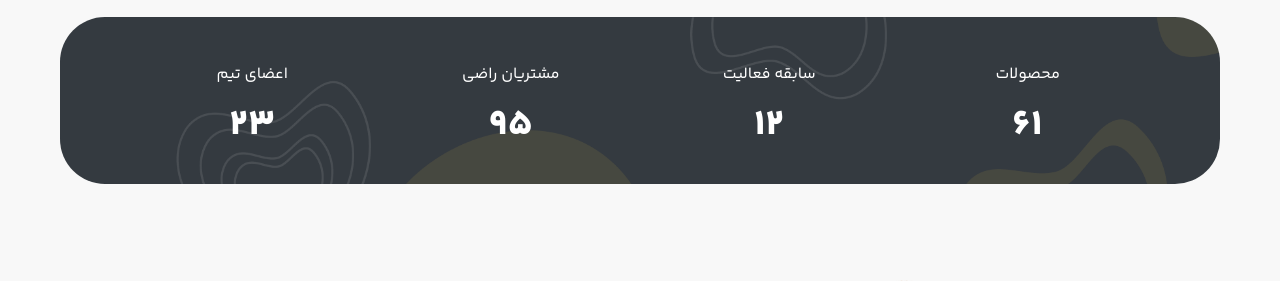
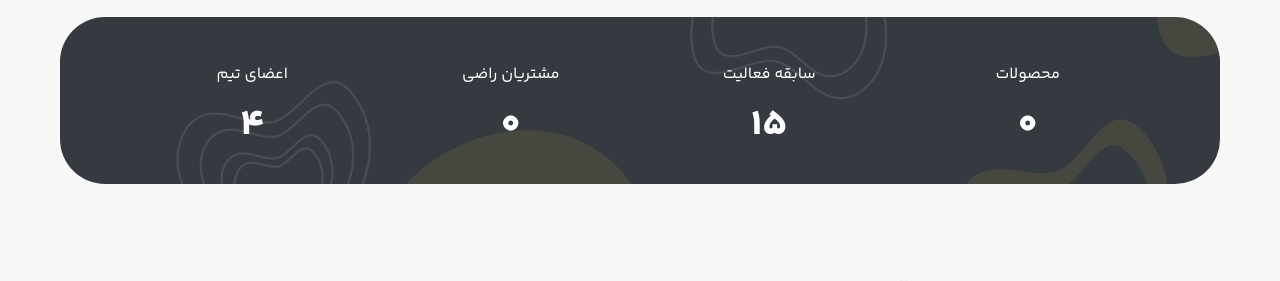
Before and after one commit to alireza-soroush/shop, a Django app: page /About-Us in a window 1280 px wide. Shown: the part 947-1228 px from the top of the page. Run offline with Django 4.2, Linux system fonts and the light colour scheme; data that the repository does not hold is empty; some libraries are stand-ins or nearby versions.

Commit message:
about page automated

```diff
--- a/src/core/views.py
+++ b/src/core/views.py
@@ -1,8 +1,8 @@
 from django.shortcuts import render
 from products.models import Product,ProductComment,ProductMainCategory
 from blogs.models import Blog
-
-
+from products.models import Product
+from datetime import datetime
 
 def homepage(request):
     products = Product.objects.order_by('-date')[:8]
@@ -17,7 +17,10 @@ def gallery_page(request):
     return render(request,'gallery.html',{})
 
 def about_page(request):
-    return render(request,'about-us.html',{})
+    products = Product.objects.count()
+    experience = datetime.now().year - 2008
+    customers = sum([product.sales for product in Product.objects.all()])
+    return render(request,'about-us.html',{'products':products,'experience':experience,'customers':customers})
 
 def contact_page(request):
     return render(request,'contact-us.html',{})
--- a/src/templates/about-us.html
+++ b/src/templates/about-us.html
@@ -104,7 +104,7 @@
                     <div class="col">
                         <div class="counter">
                             <p class="count-text ">محصولات</p>
-                         <h2 class="timer count-title count-number" data-to="61" data-speed="1500"></h2>
+                         <h2 class="timer count-title count-number" data-to="{{products}}" data-speed="1500"></h2>
                         </div>
                     </div>
                 </div>
@@ -113,7 +113,7 @@
                     <div class="col">
                         <div class="counter">
                             <p class="count-text ">سابقه فعالیت</p>
-                         <h2 class="timer count-title count-number" data-to="12" data-speed="1500"></h2>
+                         <h2 class="timer count-title count-number" data-to="{{experience}}" data-speed="1500"></h2>
                         </div>
                     </div>
 
@@ -124,7 +124,7 @@
                         <div class="counter">
                             <p class="count-text ">مشتریان راضی</p>
                             <span></span>
-                         <h2 class="timer count-title count-number" data-to="95" data-speed="1500"></h2>
+                         <h2 class="timer count-title count-number" data-to="{{customers}}" data-speed="1500"></h2>
                         </div>
                     </div>
                 </div>
@@ -134,7 +134,7 @@
                         <div class="counter">
                             <p class="count-text ">اعضای تیم</p>
                             <span></span>
-                         <h2 class="timer count-title count-number" data-to="23" data-speed="1500"></h2>
+                         <h2 class="timer count-title count-number" data-to="4" data-speed="1500"></h2>
                         </div>
                     </div>
                 </div>
```
